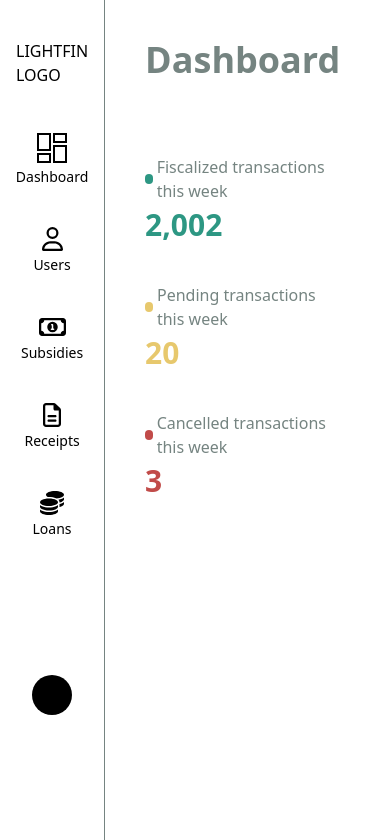
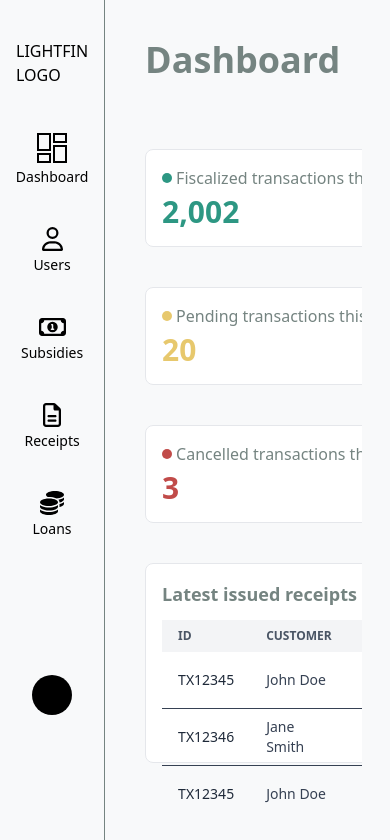
Before and after one commit to anurpeljto/lightfin-fe, a Next.js app: page / in a window 390 px wide. Shown: the top 840 px of the page. Built offline with nearby package versions, Linux system fonts and the light colour scheme.

Commit message:
Make home dashboard look decent-ish

```diff
--- a/app/layout.tsx
+++ b/app/layout.tsx
@@ -30,10 +30,10 @@ export default function RootLayout({
   return (
     <html lang="en">
       <body
-        className={`${geistSans.variable} ${geistMono.variable} antialiased grid grid-cols-[0.1fr_0.8fr] w-screen h-screen m-0 p-0 grid-flow-cols`}
+        className={`${geistSans.variable} ${geistMono.variable} antialiased grid grid-cols-[0.1fr_0.9fr] w-screen h-screen m-0 p-0 grid-flow-cols bg-[#F8F9FA]`}
       >
         <SideMenu/>
-        <main>{children}</main>
+        <main className="overflow-y-scroll mb-10">{children}</main>
       </body>
     </html>
   );
--- a/app/page.tsx
+++ b/app/page.tsx
@@ -12,6 +12,53 @@ export default function Home() {
     { status: 'FISCALIZED', count: 65 },
   ];
 
+  const pieData = [
+    {
+      "id": "cash",
+      "label": "cash",
+      "value": 311,
+      "color": "hsl(355, 70%, 50%)"
+    },
+    {
+      "id": "credit",
+      "label": "credit",
+      "value": 401,
+      "color": "hsl(295, 70%, 50%)"
+    },
+
+  ];
+
+  const latestTransactions = [
+    {
+      id: 'TX12345',
+      customer: 'John Doe',
+      amount: 49.99,
+      status: 'FISCALIZED',
+      date: '2025-05-20',
+    },
+    {
+      id: 'TX12346',
+      customer: 'Jane Smith',
+      amount: 120.00,
+      status: 'PENDING',
+      date: '2025-05-19',
+    },
+    {
+      id: 'TX12345',
+      customer: 'John Doe',
+      amount: 49.99,
+      status: 'FISCALIZED',
+      date: '2025-05-20',
+    },
+    {
+      id: 'TX12346',
+      customer: 'Jane Smith',
+      amount: 120.00,
+      status: 'PENDING',
+      date: '2025-05-19',
+    }
+  ];
+
   const customColors = {
     PENDING: '#E7C86D',
     CANCELLED: '#C14B49',
@@ -19,11 +66,11 @@ export default function Home() {
   };
 
   return (
-    <div className="w-full h-full grid grid-rows-[0.15fr_0.75fr] p-10">
+    <div className="w-full h-full grid grid-rows-[0.15fr_0.85fr] p-10">
       <h1 className="text-4xl font-bold text-primary p-0 m-0">Dashboard</h1>
 
-      <div className="w-full h-full sm:grid sm:grid-cols-3 flex flex-col sm:gap-20 gap-10 max-h-[200px]">
-        <div className="flex flex-col gap-1">
+      <div className="w-full h-full sm:grid sm:grid-cols-3 flex flex-col gap-10 lg:gap-24 sm:gap-20 max-h-[200px]">
+        <div className="flex flex-col gap-1 bg-white p-4 rounded-lg border-1 border-gray-200">
           <div className="flex flex-row gap-1 items-center">
             <div className="h-[10px] w-[10px] rounded-full bg-secondary"></div>
             <span className="text-normal text-primary">Fiscalized transactions this week</span>
@@ -37,7 +84,7 @@ export default function Home() {
           />
         </div>
 
-        <div className="flex flex-col gap-1 max-h-[200px]">
+        <div className="flex flex-col gap-1 bg-white p-4 rounded-lg border-1 border-gray-200">
           <div className="flex flex-row gap-1 items-center">
             <div className="h-[10px] w-[10px] rounded-full bg-pending"></div>
             <span className="text-normal text-primary">Pending transactions this week</span>
@@ -51,7 +98,7 @@ export default function Home() {
            />
         </div>
 
-        <div className="flex flex-col gap-1 max-h-[200px]">
+        <div className="flex flex-col gap-1 bg-white p-4 rounded-lg border-1 border-gray-200">
           <div className="flex flex-row gap-1 items-center">
             <div className="h-[10px] w-[10px] rounded-full bg-cancelled"></div>
             <span className="text-normal text-primary">Cancelled transactions this week</span>
@@ -65,12 +112,12 @@ export default function Home() {
           />
         </div>
 
-        <div className="hidden sm:flex items-center justify-between w-full">
-          <div className="min-w-[250px] min-h-[300px] w-full bg-white">
+        <div className="col-span-2 hidden sm:flex items-center justify-between w-full">
+          <div className="min-w-[250px] min-h-[300px] w-full bg-white p-4 bg-white p-4 rounded-lg border-1 border-gray-200">
             <p className="p-0 pb-3 m-0 text-lg text-primary font-bold">Today's transcations</p>
             <ResponsiveBar
               data={data}
-              margin={{bottom: 20, left: 0}}
+              margin={{bottom: 70, left: -100}}
               keys={['count']}
               indexBy="status"
               padding={0.3}
@@ -94,10 +141,54 @@ export default function Home() {
               labelSkipHeight={12}
             />
           </div>
+        </div>
+        <div className="hidden sm:block col-span-1 min-w-[250px] min-h-[300px] w-full bg-white p-4 rounded-lg bg-white border-1 border-gray-200">
+            <p className="p-0 pb-3 m-0 text-lg text-primary font-bold">Weekly payments by type</p>
+            <ResponsivePie
+                data={pieData}
+                margin={{ bottom: 50, top: 10, left: 5 }}
+                padAngle={0.6}
+                cornerRadius={2}
+                activeOuterRadiusOffset={8}
+                arcLinkLabelsSkipAngle={10}
+                arcLinkLabelsTextColor="#333333"
+                arcLinkLabelsThickness={2}
+                arcLinkLabelsColor={{ from: 'color' }}
+                arcLabelsSkipAngle={10}
+                arcLabelsTextColor={{ from: 'color', modifiers: [['darker', 2]] }}
+            />
+        </div>
 
-          <div>
-
-          </div>
+        <div className="col-span-3 w-full h-full flex flex-col p-4 bg-white rounded-lg border-1 border-gray-200">
+          <p className="p-0 pb-3 m-0 text-lg text-primary font-bold">Latest issued receipts</p>
+          <table className="min-w-full text-sm text-left text-gray-700">
+            <thead className="bg-gray-100 text-xs uppercase text-gray-600">
+              <tr>
+                <th className="px-4 py-2">ID</th>
+                <th className="px-4 py-2">Customer</th>
+                <th className="px-4 py-2">Amount</th>
+                <th className="px-4 py-2">Status</th>
+                <th className="px-4 py-2">Date</th>
+              </tr>
+            </thead>
+            <tbody>
+              {latestTransactions.map(tx => (
+                <tr key={tx.id} className="border-b hover:bg-gray-50">
+                  <td className="px-4 py-2 font-medium text-gray-800">{tx.id}</td>
+                  <td className="px-4 py-2">{tx.customer}</td>
+                  <td className="px-4 py-2">${tx.amount.toFixed(2)}</td>
+                  <td className={`px-4 py-2 font-semibold ${
+                    tx.status === 'FISCALIZED' ? 'text-green-600' :
+                    tx.status === 'PENDING' ? 'text-yellow-600' :
+                    'text-red-600'
+                  }`}>
+                    {tx.status}
+                  </td>
+                  <td className="px-4 py-2">{tx.date}</td>
+                </tr>
+              ))}
+            </tbody>
+          </table>
         </div>
       </div>
     </div>
```
